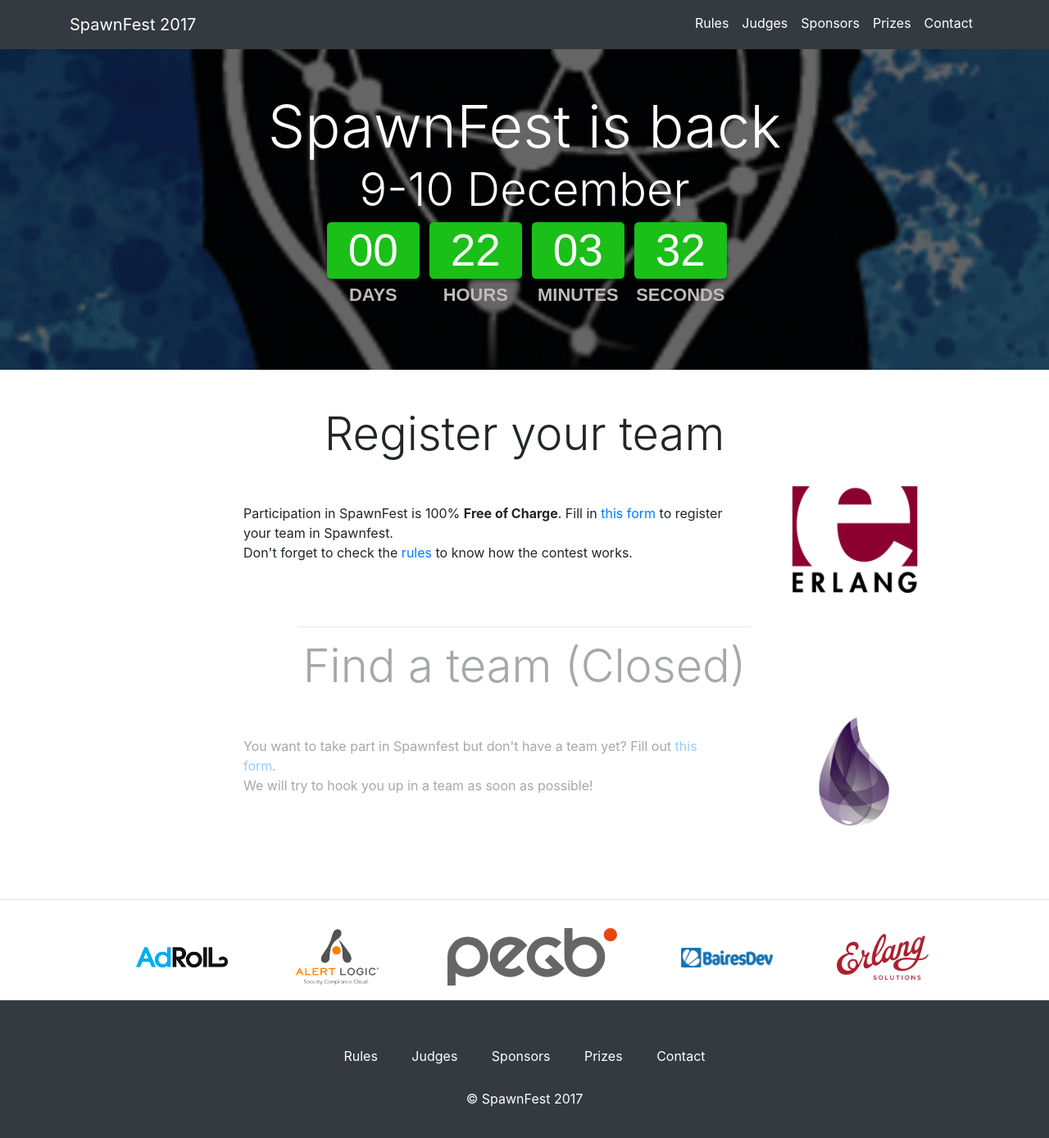
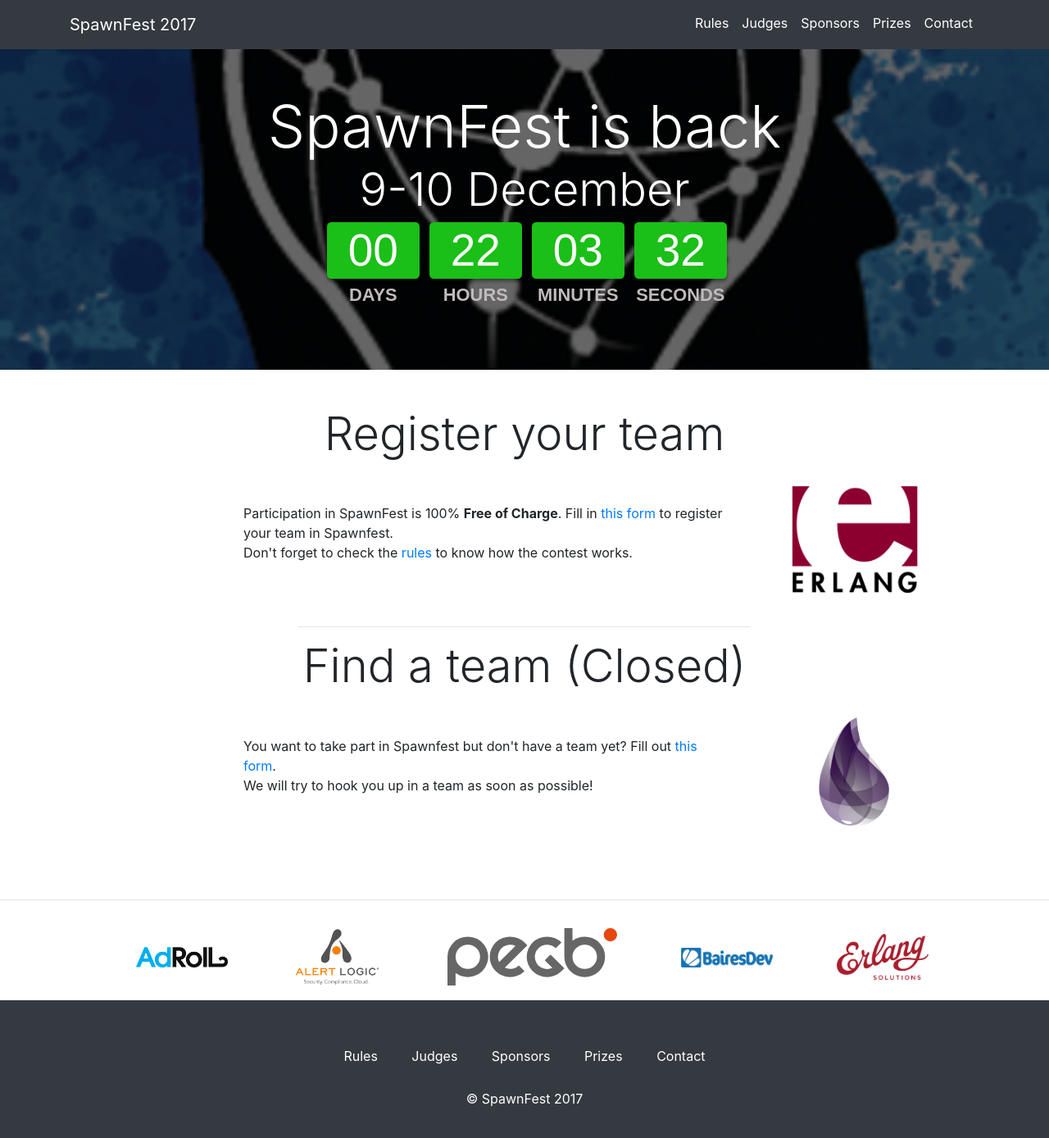
Before and after one commit to spawnfest/spawnfest.github.io, a Jekyll site: the page built from registration.html, in a window 1280 px wide and 1400 px high, scrolled down 22 px. Shown: the top 1388 px of the window at 82% size. Built offline with Jekyll 4.4.1, drawn with Linux system fonts in a browser that asks for light colours.

Commit message:
Update one-page-wonder.css

```diff
--- a/css/one-page-wonder.css
+++ b/css/one-page-wonder.css
@@ -93,7 +93,7 @@
   margin-left: 2%;
 }
 
-.find-a-team {
+.disabled-section {
   opacity: 0.4;
 }
 
```
